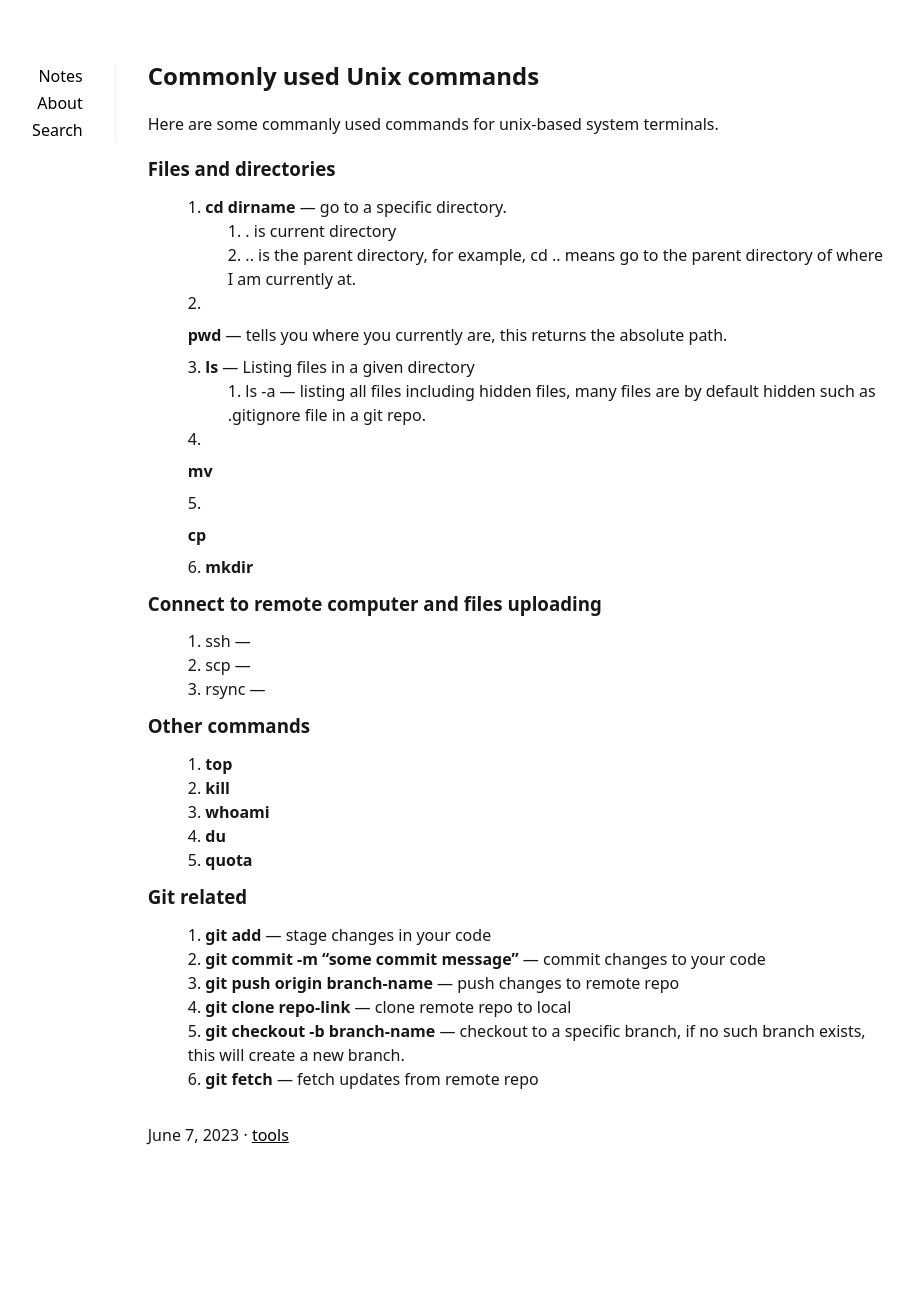
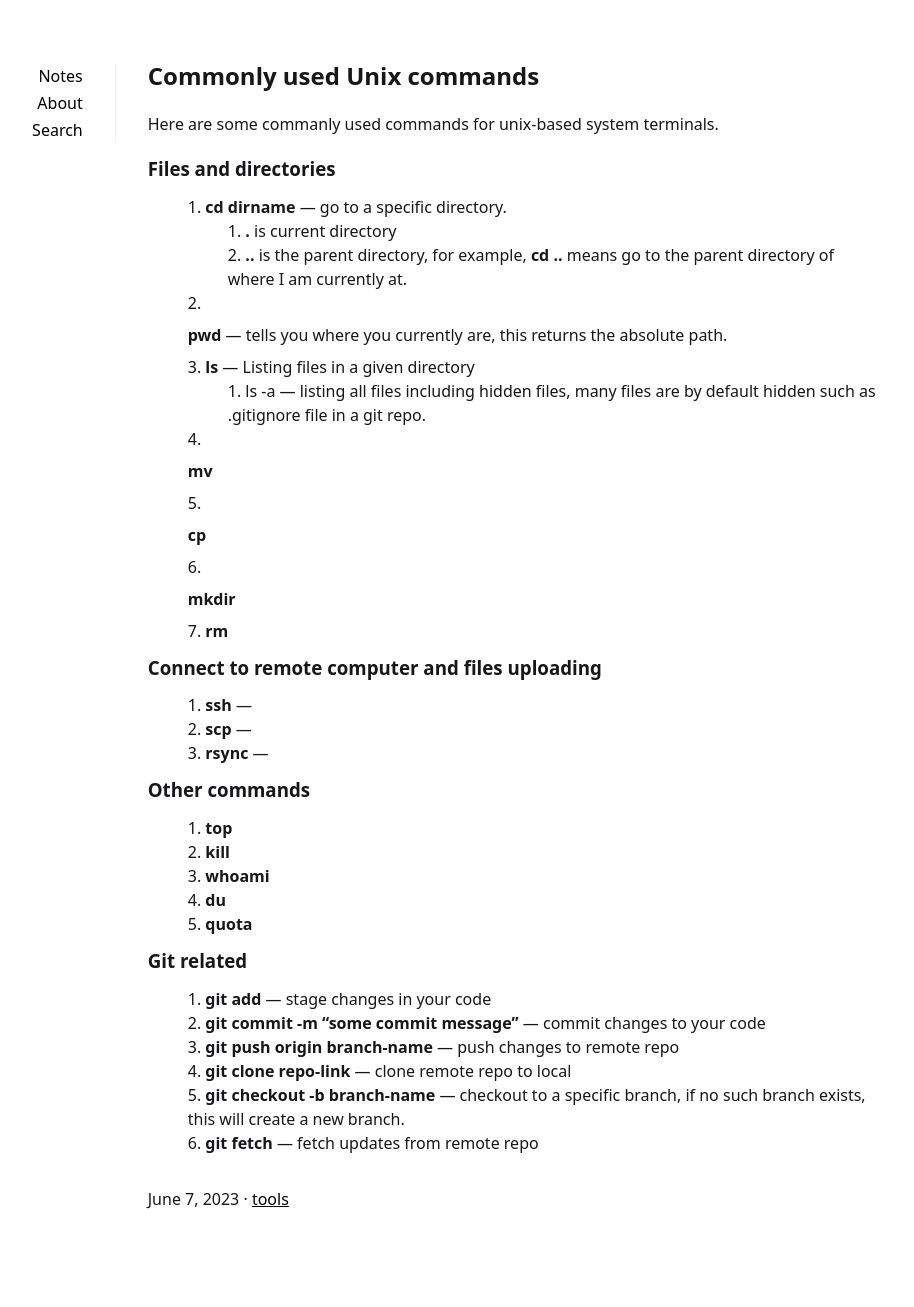
Before and after one commit to acneyouth1996/notes, a Jekyll site: the page built from _posts/2023-06-07-common-commands.md, in a window 1280 px wide. Shown: the whole page, without its empty margins (205-1119 px from the left). Built offline with Jekyll 4.4.1, drawn with Linux system fonts in a browser that asks for light colours; before the commit the page ends 1243 px from its top, so only the background shows below that.

```diff
--- a/_posts/2023-06-07-common-commands.md
+++ b/_posts/2023-06-07-common-commands.md
@@ -17,9 +17,8 @@ Here are some commanly used commands for unix-based system terminals.
 ### Files and directories
 
 1. **cd dirname** --- go to a specific directory.
-    1. . is current directory
-    2. .. is the parent directory, for example, cd .. means go to the parent directory of where I am currently at.
-
+    1. **.** is current directory
+    2. **..** is the parent directory, for example, **cd ..** means go to the parent directory of where I am currently at.
 2. **pwd** --- tells you where you currently are, this returns the absolute path.
 
 3. **ls** --- Listing files in a given directory
@@ -31,11 +30,13 @@ Here are some commanly used commands for unix-based system terminals.
 
 6. **mkdir**
 
+7. **rm**
+
 
 ### Connect to remote computer and files uploading
-1. ssh ---
-2. scp ---
-3. rsync ---
+1. **ssh** ---
+2. **scp** ---
+3. **rsync** ---
 
 
 ### Other commands
```
